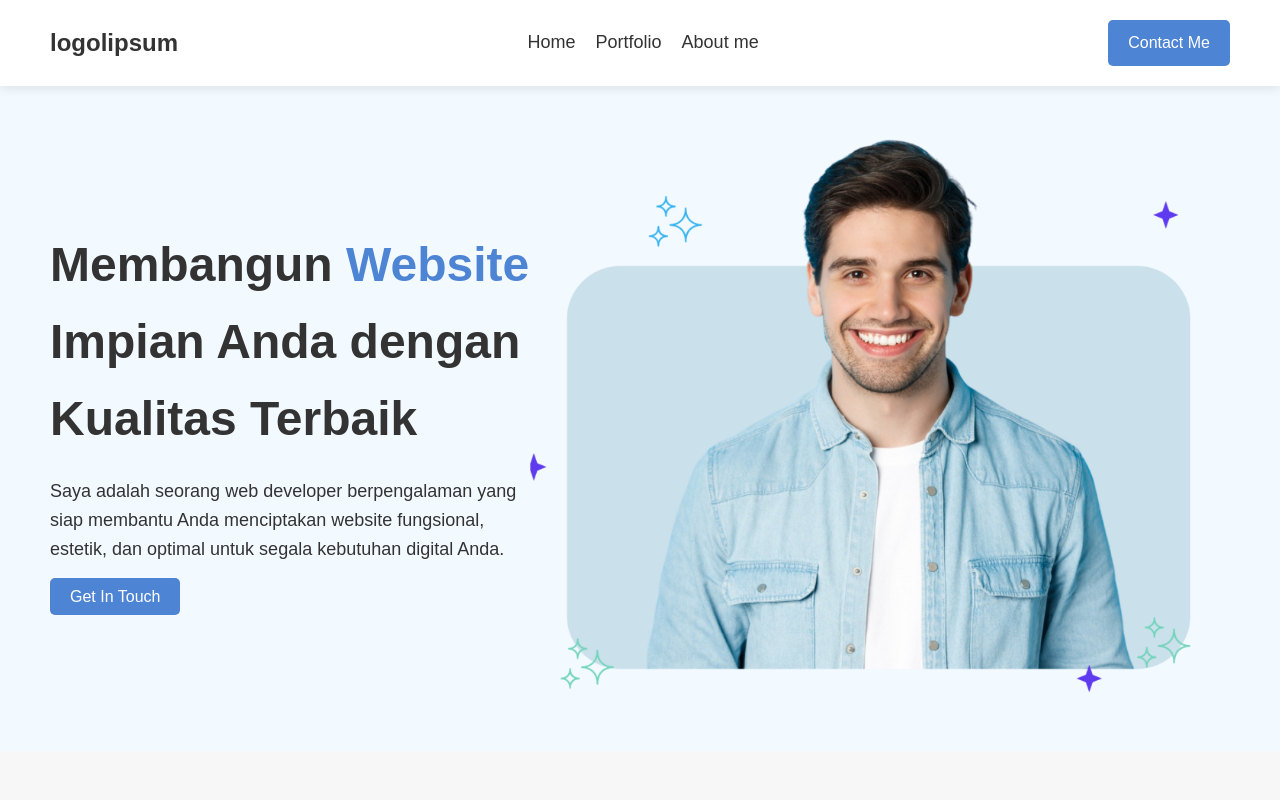
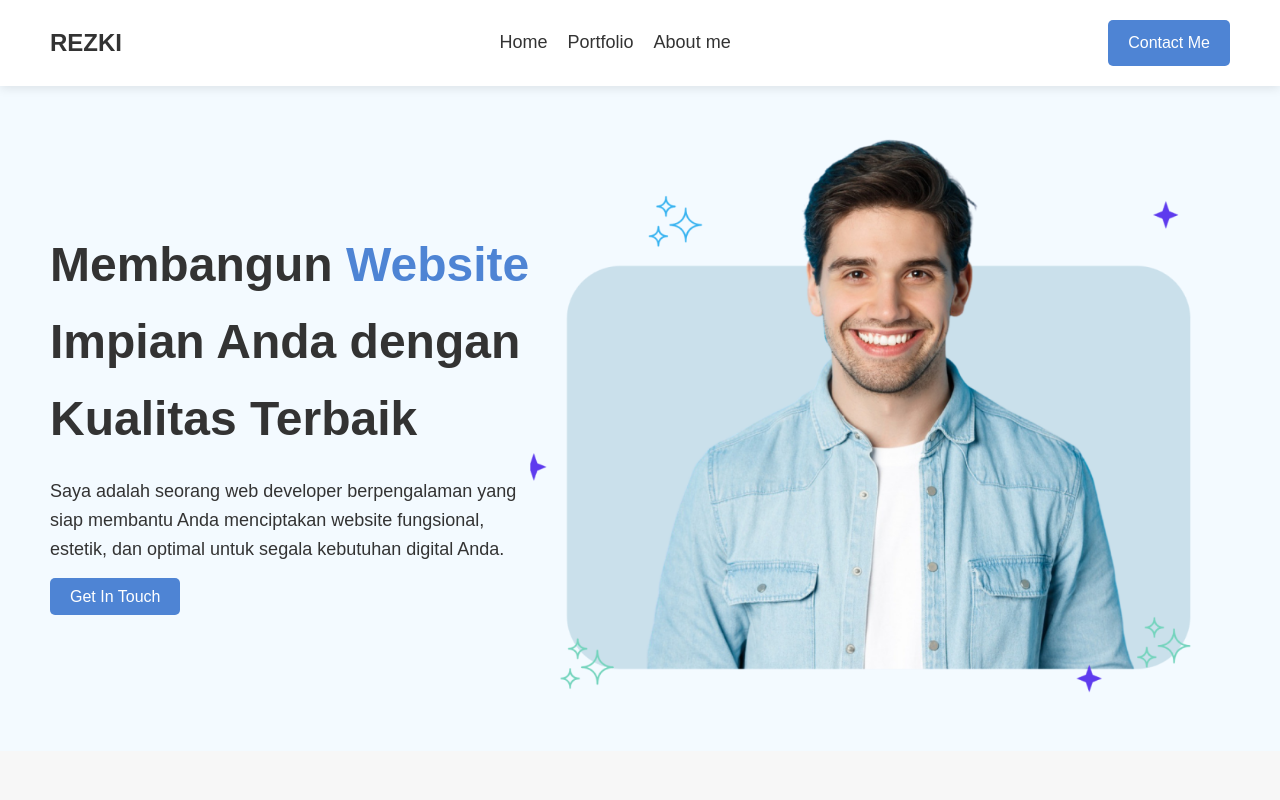
Before and after one commit to rezkisuryana14/rezkysuryana.github.io, a plain HTML site: page index.html in a window 1280 px wide. Shown: the top 800 px of the page. Drawn offline with Linux system fonts and the light colour scheme.

Commit message:
mengubah nama logo

```diff
--- a/index.html
+++ b/index.html
@@ -8,7 +8,7 @@
 </head>
 <body>
     <header class="navigation">
-        <div class="logo">logolipsum</div>
+        <div class="logo">REZKI</div>
         <nav>
             <ul>
                 <li><a href="#home">Home</a></li>
```
